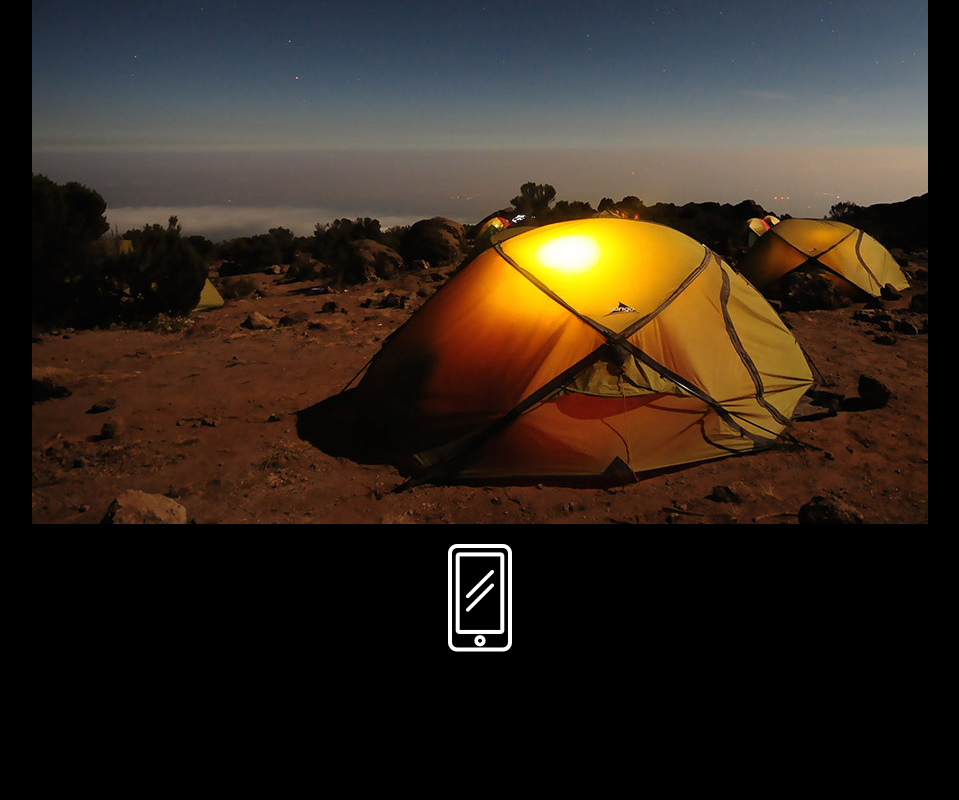
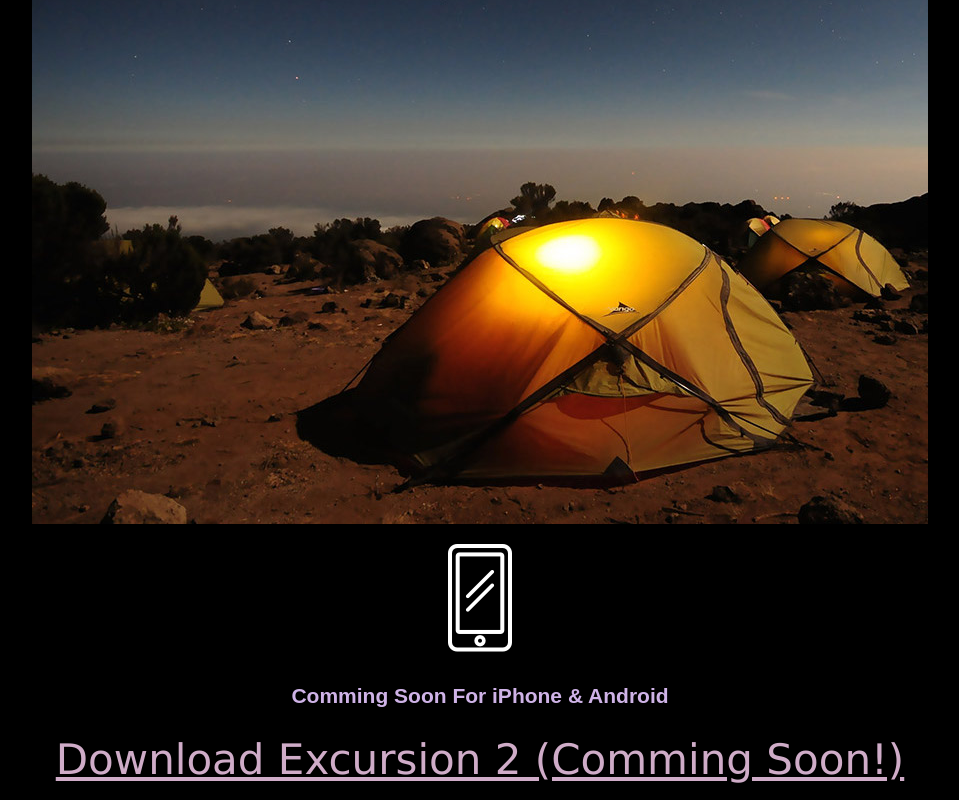
Before and after one commit to veronikakontos/excursion2, a plain HTML site: page index.html in a window 1280 px wide. Shown: the part 493-1293 px from the top of the page, without its empty margins (160-1119 px from the left). Before the commit the page ends 1165 px from the top, so only its background shows below. Drawn offline with Linux system fonts and the light colour scheme.

Commit message:
added footer, text and style

```diff
--- a/index.html
+++ b/index.html
@@ -18,5 +18,8 @@
     new points of interest around you</h4>
     <p><img src="resources/images/camp excursion.jpeg"</p>
     <p><img src="resources/images/phoneicon excursion.png"</p>
+    <h4 class="header--mini">Comming Soon For iPhone & Android</h4>
+    <p><a class="header--secondary" href="#">Download Excursion 2 (Comming Soon!)</a></p>
+
 </body>
 </html>
--- a/resources/css/style.css
+++ b/resources/css/style.css
@@ -13,7 +13,7 @@ body {
 
 .header--secondary {
     color:  rgb(207, 172, 200);
-    font-weight: 300;
+    font-weight: 200;
     font-size: 42px;
 }
 
```
